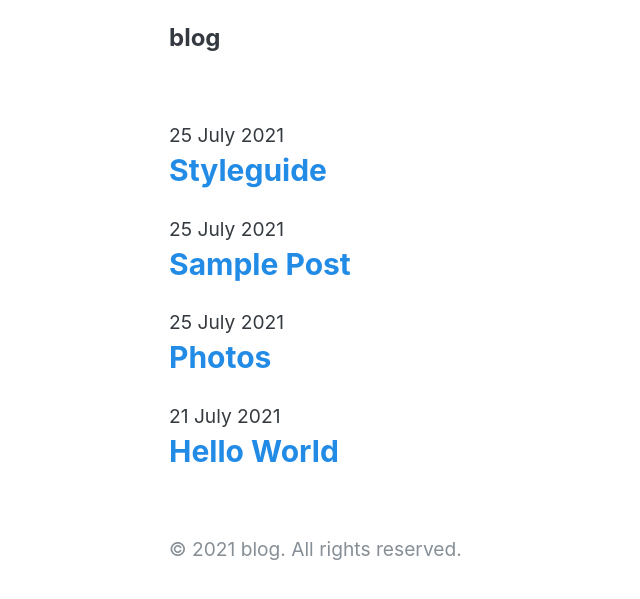
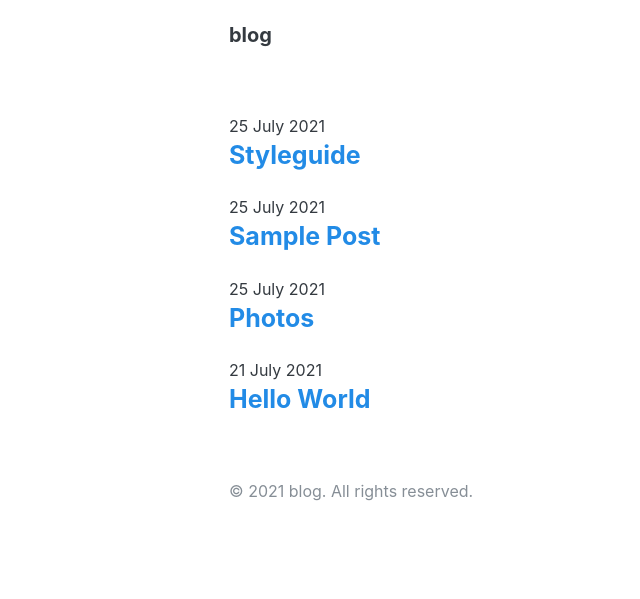
Before and after one commit to mhmdilfaj/blog, a Jekyll site: the page built from index.html, in a window 1280 px wide. Shown: the top 599 px of the page, without its empty margins (135-775 px from the left). Built offline with Jekyll 4.4.1, drawn with Linux system fonts in a browser that asks for light colours.

Commit message:
Update stylesheet.css

```diff
--- a/assets/stylesheet.css
+++ b/assets/stylesheet.css
@@ -27,7 +27,7 @@
   --fg-color: var(--gray-800);
   --bg-color: #fff;
 
-  --spacer: 1rem;
+  --spacer: 1em;
   --spacer-2: calc(var(--spacer) * 1.5);
   --spacer-3: calc(var(--spacer) * 3);
 
@@ -44,15 +44,15 @@
 html,
 body {
   font-family: var(--system-font);
-  font-size: 20px;
+  font-size: 16px;
   line-height: 1.5;
   color: var(--fg-color);
   background-color: var(--bg-color);
 }
 
-@media (min-width: 25rem) {
+@media (min-width: 25em) {
   body {
-    font-size: 24px;
+    font-size: 20px;
   }
 }
 
```
